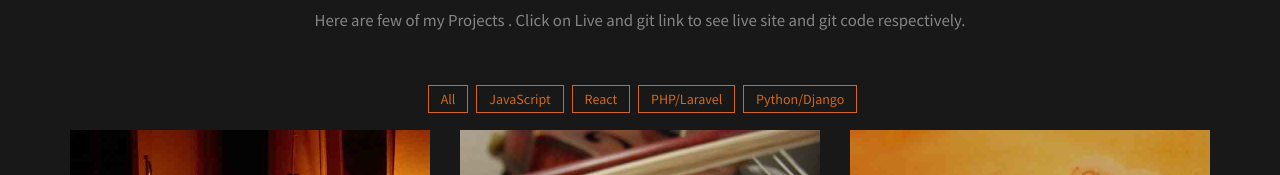
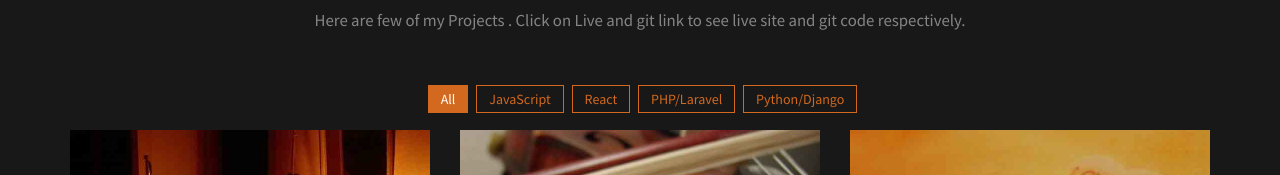
Before and after one commit to rathoremanmohan/myportfolio, a website: page index.html in a window 1280 px wide. Shown: the part 3875-4050 px from the top of the page. Drawn offline with Linux system fonts and the light colour scheme.

Commit message:
Update index.html

```diff
--- a/index.html
+++ b/index.html
@@ -417,7 +417,7 @@
                 <div class="row">
                     <nav id="filter" class="col-md-12 text-center">
                         <ul>
-                            <li><a href="#" class="btn-theme btn-small" id="allprojects" data-filter="*">All</a></li>
+                            <li><a href="#" class="current btn-theme btn-small" id="allprojects" data-filter="*">All</a></li>
                             <li><a href="#" class="btn-theme btn-small" data-filter=".javascript">JavaScript</a></li>
                             <li><a href="#" class="btn-theme btn-small" data-filter=".react">React</a></li>
                             <li><a href="#" class="btn-theme btn-small" data-filter=".phplaravel">PHP/Laravel</a></li>
```
